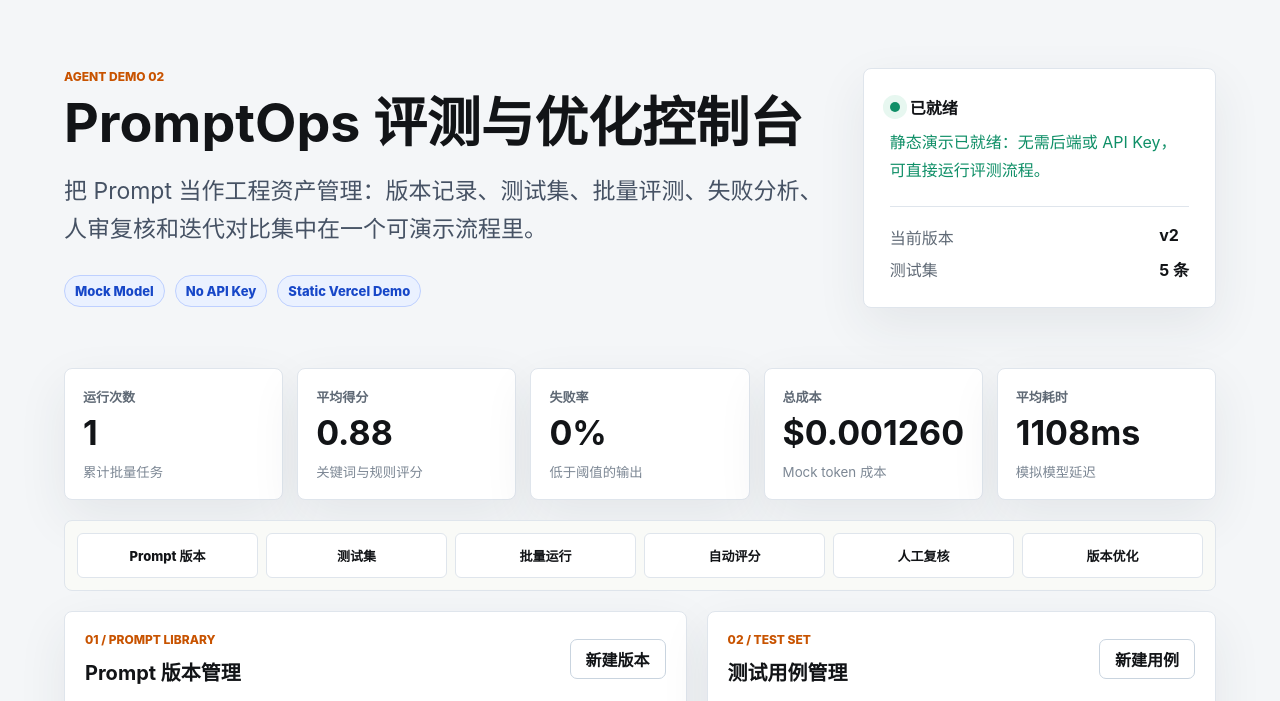
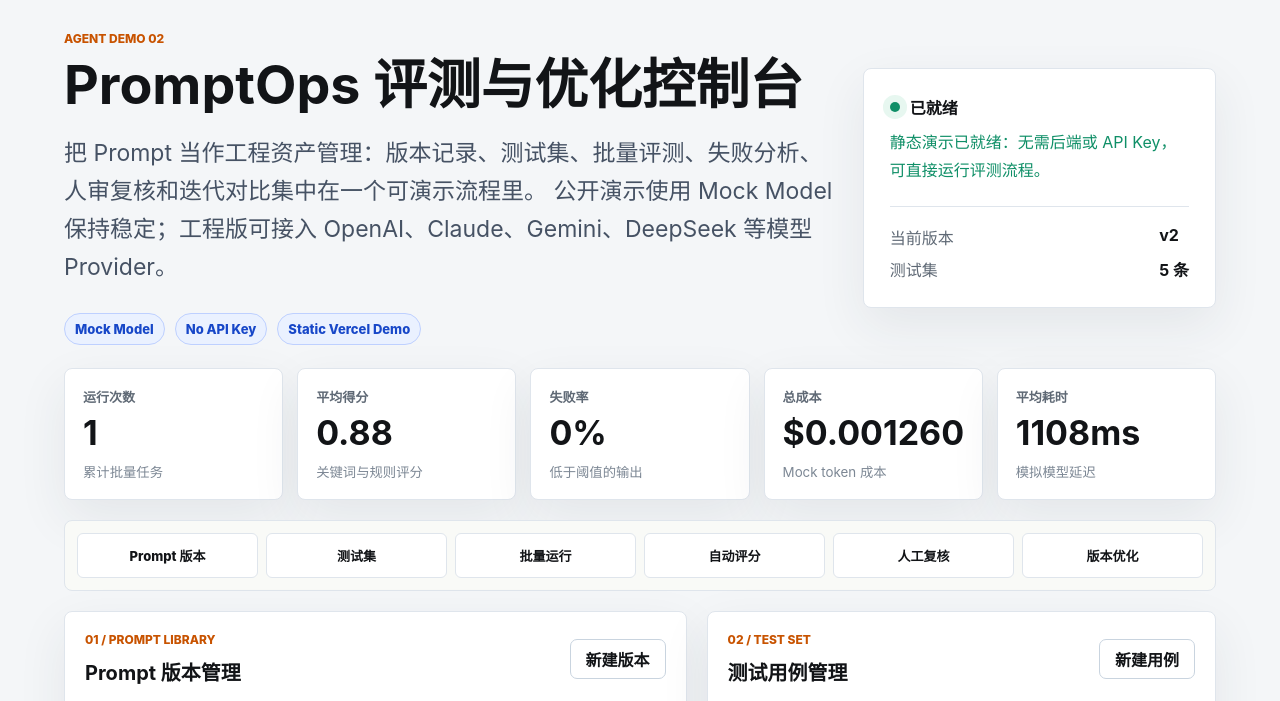
Before and after one commit to yan073747/promptops-evaluation-platform, a plain HTML site: page frontend/index.html in a window 1280 px wide. Shown: the part 79-780 px from the top of the page. Drawn offline with Linux system fonts and the light colour scheme.

Commit message:
Clarify public PromptOps demo mode

```diff
--- a/frontend/index.html
+++ b/frontend/index.html
@@ -34,6 +34,7 @@
           <h1>PromptOps 评测与优化控制台</h1>
           <p class="lead">
             把 Prompt 当作工程资产管理：版本记录、测试集、批量评测、失败分析、人审复核和迭代对比集中在一个可演示流程里。
+            公开演示使用 Mock Model 保持稳定；工程版可接入 OpenAI、Claude、Gemini、DeepSeek 等模型 Provider。
           </p>
           <div class="hero-meta" aria-label="演示标签">
             <span>Mock Model</span>
```
